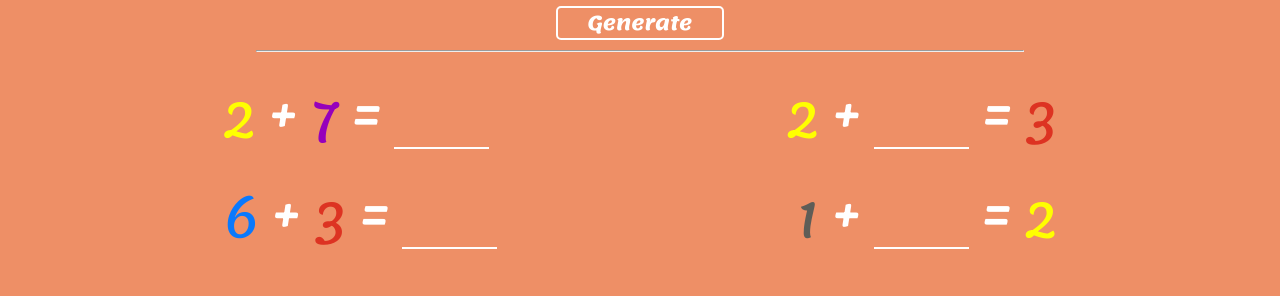
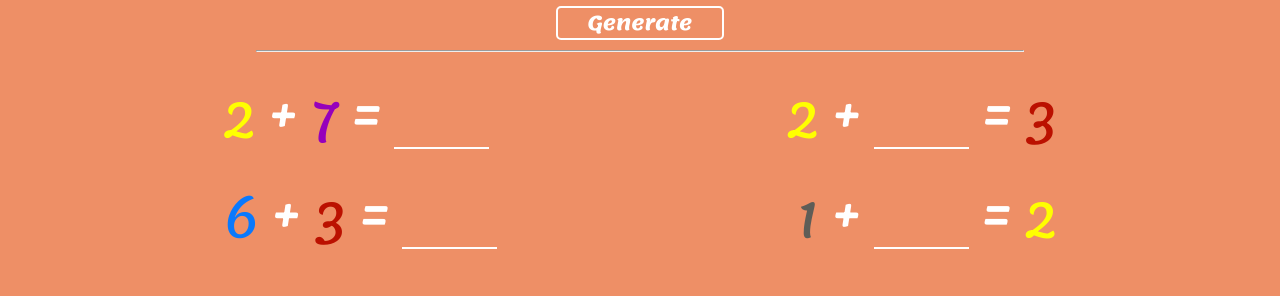
Before and after one commit to lx-kish/rithmetica, a React (Create React App) app: page / in a window 1280 px wide. Shown: the part 358-654 px from the top of the page. Built offline with nearby package versions, Linux system fonts and the light colour scheme.

Commit message:
refactor(forms): change class .three color

```diff
--- a/src/styles/_variables.scss
+++ b/src/styles/_variables.scss
@@ -11,7 +11,8 @@ $color-two: #ffe600;
 $color-two: #ffff00;
 
 //RED
-$color-three: #dd3322;
+$color-three: #bb1100;
+// $color-three: #dd3322;
 // $color-three: #99ff00;
 // $color-three: #00eeff;
 // $color-three: #00ffb3bb;
```
